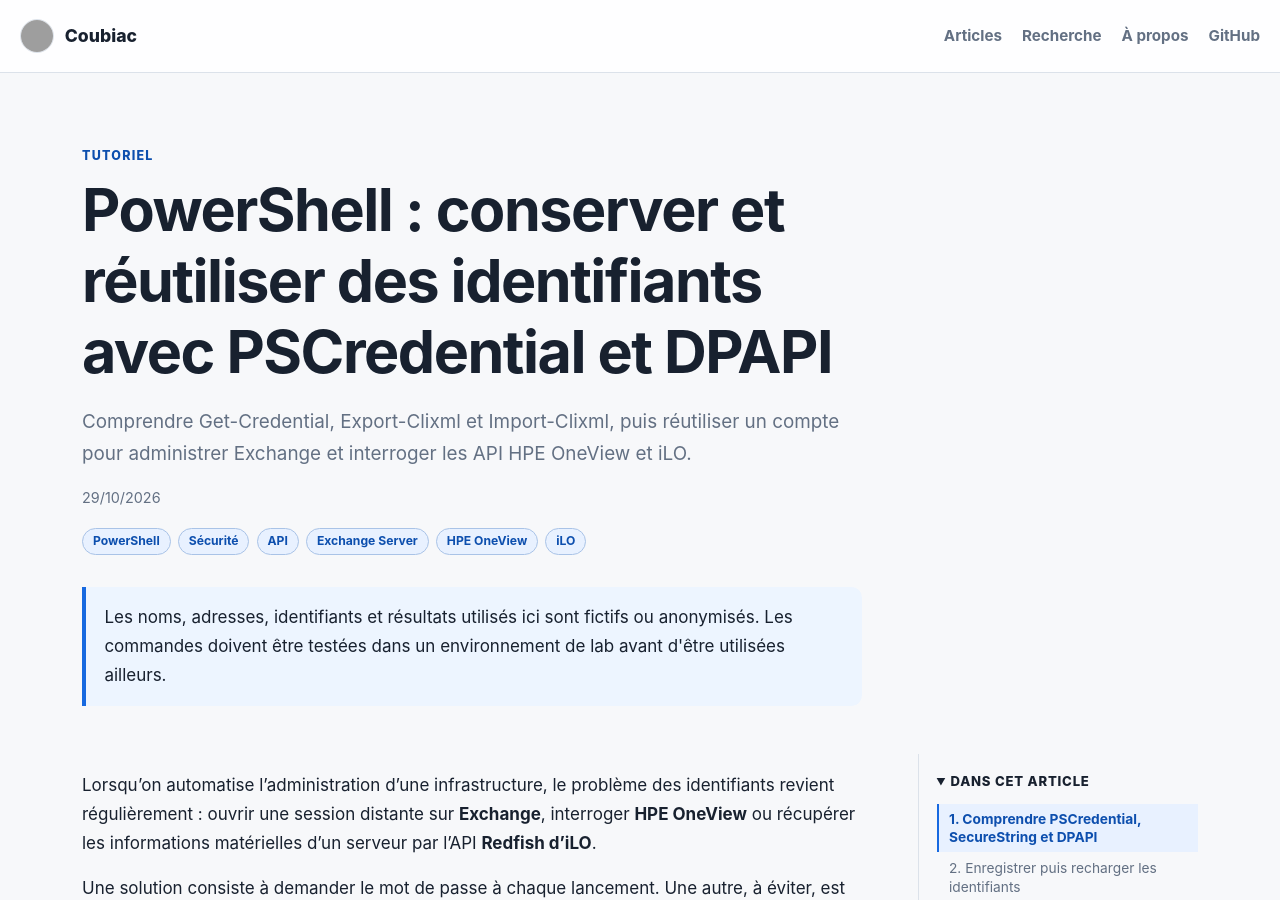
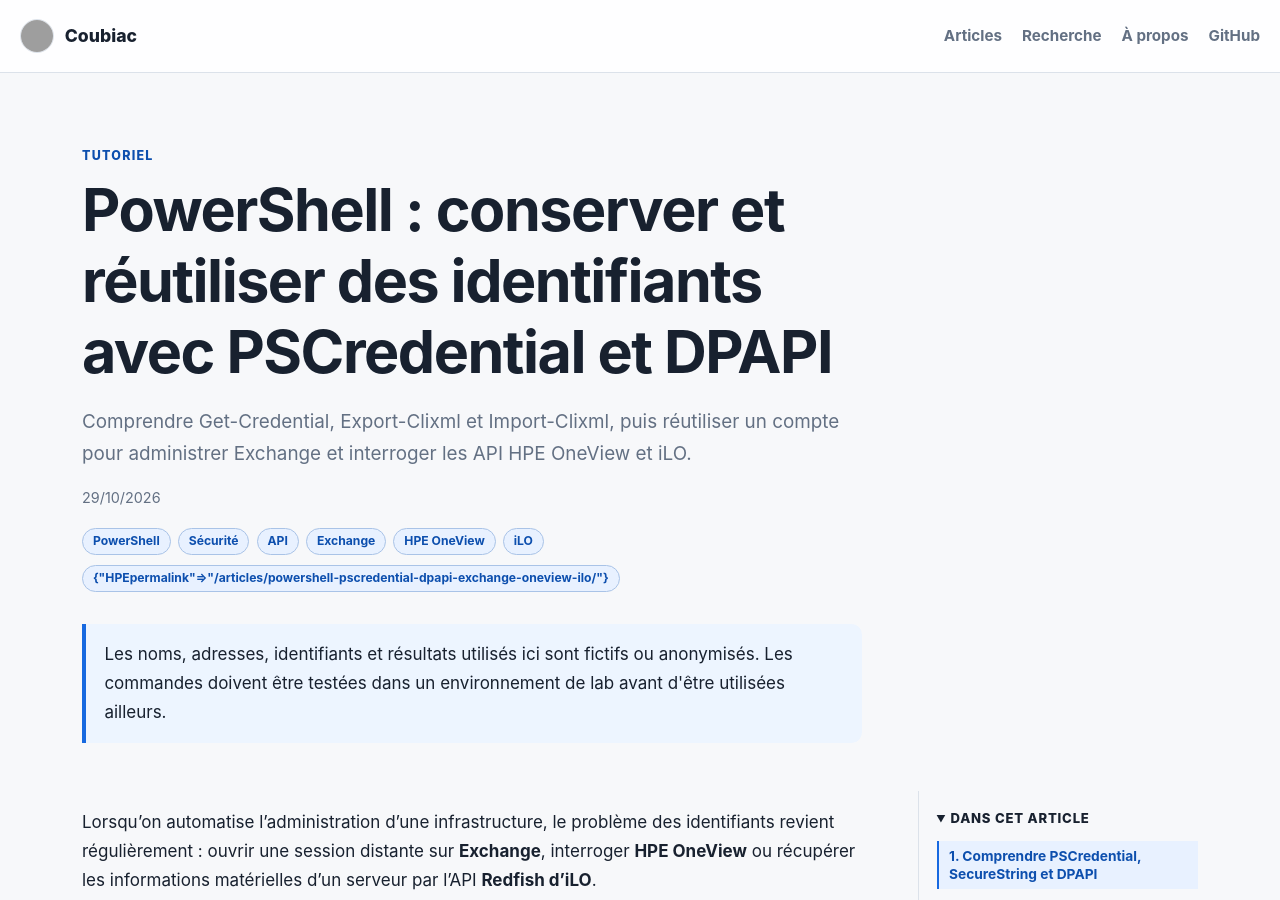
Before and after one commit to Coubiac/coubiac.github.io, a Jekyll site: the page built from _posts/2026-10-29-powershell-pscredential-dpapi-exchange-oneview-ilo.md, in a window 1280 px wide and 900 px high. Built offline with Jekyll 4.4.1, drawn with Linux system fonts in a browser that asks for light colours; grey boxes are pictures that could not be loaded.

Commit message:
content: typer et indexer 2026-10-29-powershell-pscredential-dpapi-exchange-oneview-ilo

```diff
--- a/_posts/2026-10-29-powershell-pscredential-dpapi-exchange-oneview-ilo.md
+++ b/_posts/2026-10-29-powershell-pscredential-dpapi-exchange-oneview-ilo.md
@@ -1,15 +1,16 @@
 ---
 layout: post
+article_type: tutoriel
 title: "PowerShell : conserver et réutiliser des identifiants avec PSCredential et DPAPI"
 description: "Comprendre Get-Credential, Export-Clixml et Import-Clixml, puis réutiliser un compte pour administrer Exchange et interroger les API HPE OneView et iLO."
 tags:
   - PowerShell
   - Sécurité
   - API
-  - Exchange Server
+  - Exchange
   - HPE OneView
   - iLO
-permalink: /articles/powershell-pscredential-dpapi-exchange-oneview-ilo/
+  - HPEpermalink: /articles/powershell-pscredential-dpapi-exchange-oneview-ilo/
 ---
 
 Lorsqu'on automatise l'administration d'une infrastructure, le problème des identifiants revient régulièrement : ouvrir une session distante sur **Exchange**, interroger **HPE OneView** ou récupérer les informations matérielles d'un serveur par l'API **Redfish d'iLO**.
```
